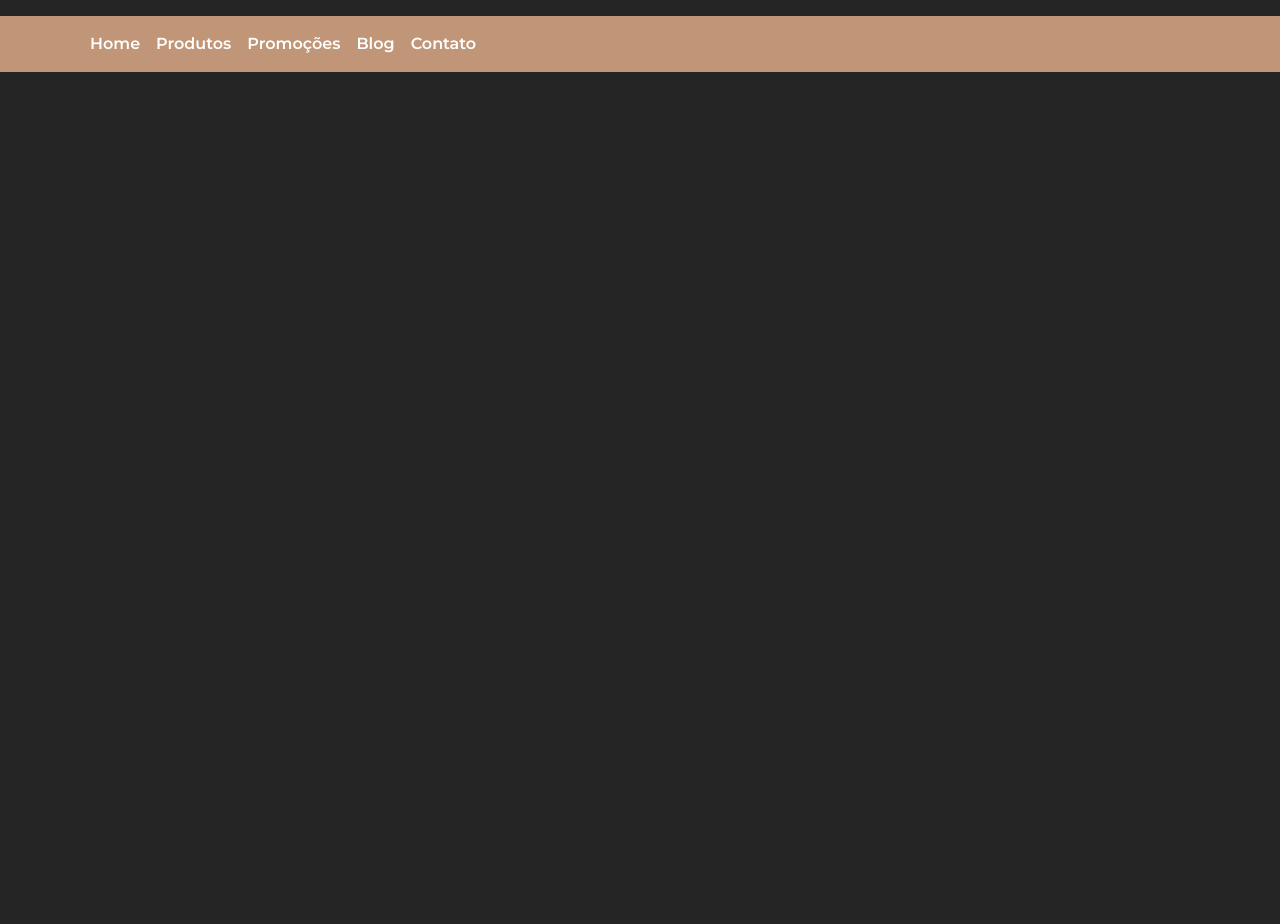
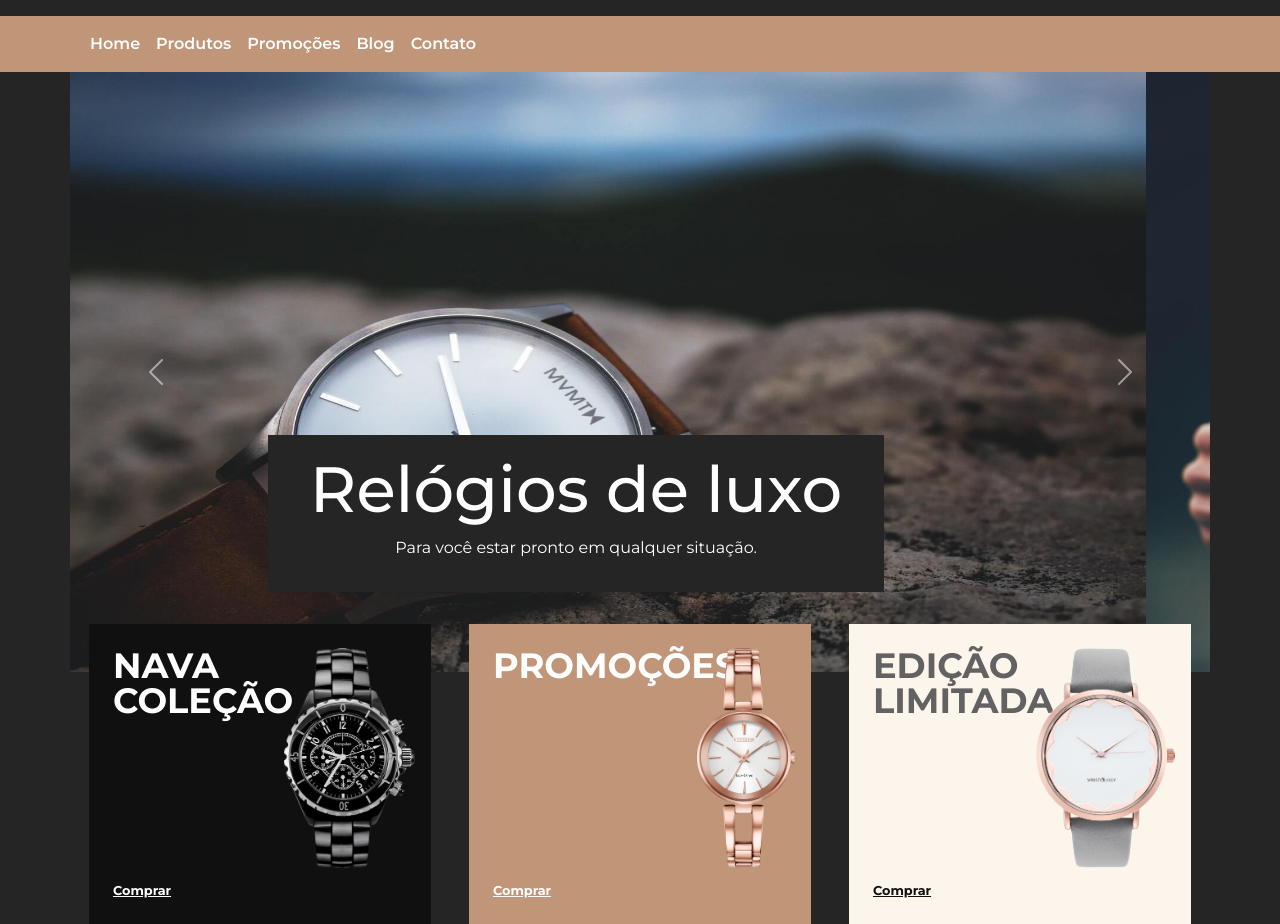
Before and after one commit to wendellwcl/ExactTime-Ecommerce, a plain HTML site: page index.html in a window 1280 px wide. Shown: the part 84-1008 px from the top of the page. Before the commit the page ends 800 px from the top, so only its background shows below. Drawn offline with nearby package versions, Linux system fonts and the light colour scheme.

Commit message:
estruturação dos banners
estruturação da seção de slider/carousel e minibanners

```diff
--- a/css/style.css
+++ b/css/style.css
@@ -138,3 +138,93 @@ body{
 .navbar-toggler{
     font-size: 1.5em;
 }
+
+/* Banner */
+/* Carousel */
+#banner-container{
+    padding: 0;
+}
+
+.carousel-caption{
+    bottom: 5em;
+    padding: 1em;
+    left: 12%;
+    right: 12%;
+}
+
+.carousel-caption h5{
+    font-size: 1.8em;
+}
+
+@media (min-width: 768px){
+    #slider .carousel-item,
+    #slider img{
+        height: 600px;
+    }
+
+    .carousel-caption{
+        left: 23%;
+        right: 23%;
+    }
+
+    .carousel-caption h5{
+        font-size: 4em;
+    }
+}
+
+/* Mini Banner */
+#mini-banners{
+    margin-top: -3em;
+    z-index: 10;
+}
+
+#mini-banners .col-12{
+    z-index: 1;
+    height: 300px;
+    padding: 1.5em;
+    position: relative;
+    display: flex;
+    flex-direction: column;
+    justify-content: space-between;
+}
+
+#mini-banners .col-12 h2{
+    text-transform: uppercase;
+    max-width: 50px;
+    font-size: 2.2em;
+    font-weight: 700;
+    line-height: 1em;
+}
+
+#mini-banners .col-12 img{
+    height: 220px;
+    position: absolute;
+    right: 1em;
+    border: 1em;
+}
+
+#mini-banners .col-12 a{
+    font-weight: bold;
+    color: #FFF;
+    font-size: .8em;
+    transition: .5s;
+}
+
+#mini-banners #minibanner-3 a{
+    color: #101010;
+}
+
+#mini-banners .col-12 a:hover{
+    color: #101010;
+}
+
+#mini-banners #minibanner-1 a:hover,
+#mini-banners #minibanner-3 a:hover{
+    color: #C09578;
+}
+
+@media (min-width: 768px){
+    #mini-banners .col-12{
+        max-width: 30%;
+    }
+}
--- a/index.html
+++ b/index.html
@@ -89,5 +89,57 @@
         </div>
     </nav>
 
+    <!-- Banners -->
+    <div class="container" id="banner-container">
+        <!-- Carousel -->
+        <div class="carousel slide" id="slider" data-bs-ride="carousel">
+            <div class="carousel-inner">
+                <div class="carousel-item active">
+                    <img src="img/banner1.jpg" alt="Banner 1" class="d-block w-100 img-fluid">
+                    <div class="carousel-caption primary-bg-color">
+                        <h5>Relógios de luxo</h5>
+                        <p>Para você estar pronto em qualquer situação.</p>
+                    </div>
+                </div>
+                <div class="carousel-item">
+                    <img src="img/banner3.jpg" alt="Banner 2" class="d-block w-100 img-fluid">
+                    <div class="carousel-caption primary-bg-color">
+                        <h5>Linha importada</h5>
+                        <p>Os melhores relógios suíços, com pronta entrega.</p>
+                    </div>
+                </div>
+            </div>
+            <button type="button" class="carousel-control-prev" data-bs-target="#slider" data-bs-slide="prev">
+                <span class="carousel-control-prev-icon" aria-hidden="true"></span>
+                <span class="visually-hidden">Previous</span>
+            </button>
+            <button type="button" class="carousel-control-next" data-bs-target="#slider" data-bs-slide="next">
+                <span class="carousel-control-next-icon" aria-hidden="true"></span>
+                <span class="visually-hidden">Next</span>
+            </button>
+        </div>
+
+        <!-- Mini Banner -->
+        <div class="container" id="mini-banners">
+            <div class="row justify-content-around">
+                <div class="col-12 dark-bg-color" id="minibanner-1">
+                    <h2>Nava Coleção</h2>
+                    <img src="img/relogio1.png" alt="Relógio 1">
+                    <a href="#">Comprar</a>
+                </div>
+                <div class="col-12 secondary-bg-color" id="minibanner-2">
+                    <h2>Promoções</h2>
+                    <img src="img/relogio2.png" alt="Relógio 2">
+                    <a href="#">Comprar</a>
+                </div>
+                <div class="col-12 light-bg-color" id="minibanner-3">
+                    <h2 class="secondary-color">Edição limitada</h2>
+                    <img src="img/relogio3.png" alt="Relógio 3">
+                    <a href="#">Comprar</a>
+                </div>
+            </div>
+        </div>
+    </div>
+
 </body>
 </html>
```
